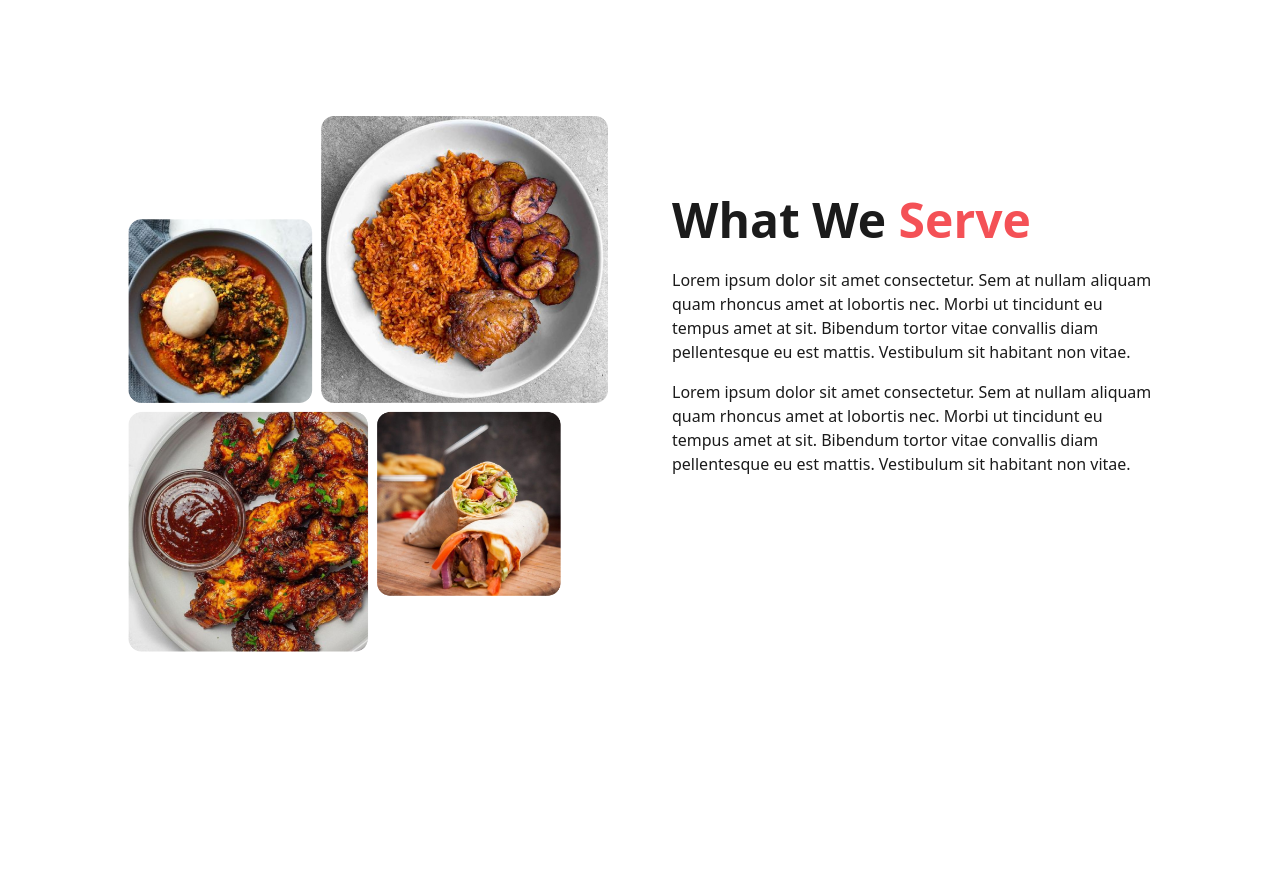
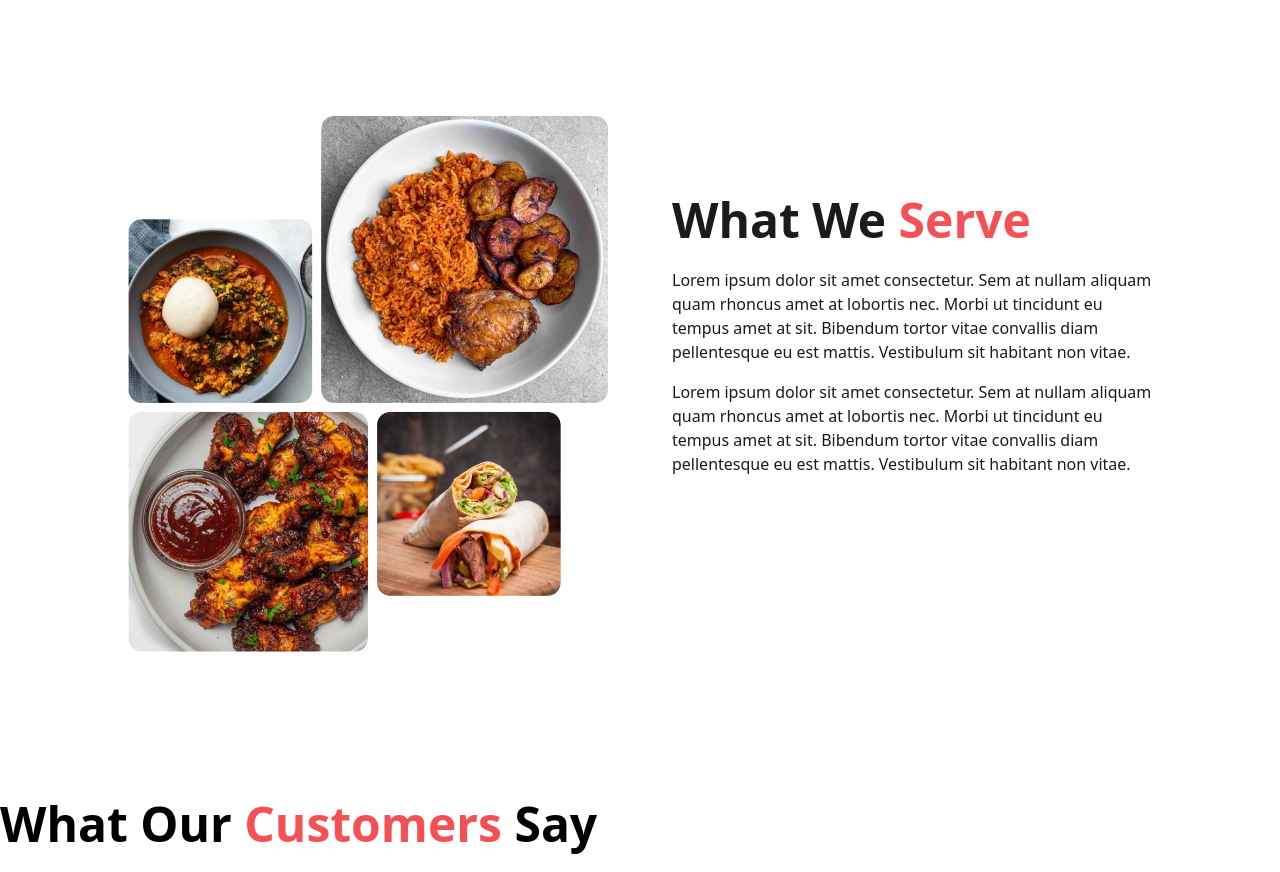
Before and after one commit to Ozyugoo/consuBite, a React (Vite) app: page / in a window 1280 px wide. Before the commit the page ends 800 px from the top, so only its background shows below. Built offline with nearby package versions, Linux system fonts and the light colour scheme.

Commit message:
chore: add custom background color

```diff
--- a/package.json
+++ b/package.json
@@ -11,7 +11,8 @@
   },
   "dependencies": {
     "react": "^18.3.1",
-    "react-dom": "^18.3.1"
+    "react-dom": "^18.3.1",
+    "react-icons": "^5.2.1"
   },
   "devDependencies": {
     "@types/react": "^18.3.3",
--- a/src/App.jsx
+++ b/src/App.jsx
@@ -1,4 +1,5 @@
 
+import WhatCustomersSay from "./components/whatcustomerSay";
 import WhatWeServe from "./whatServe/whatWeServe";
 
 
@@ -7,6 +8,7 @@ import WhatWeServe from "./whatServe/whatWeServe";
   return (
 		<div>
       <WhatWeServe/>
+      <WhatCustomersSay/>
 		</div>
   );
 }
--- /dev/null
+++ b/src/components/whatcustomerSay/index.jsx
@@ -0,0 +1,22 @@
+import { FaStar } from "react-icons/fa6";
+import { FaCircleArrowRight } from "react-icons/fa6";
+import { FaCircleArrowLeft } from "react-icons/fa6";
+
+function WhatCustomersSay({children: slides}) {
+    return(
+        <div>
+            <div>
+                <h1 className="text-4xl sm:text-5xl font-bold mb-6">What Our <span className='text-custom-red'>Customers</span> Say</h1>
+            </div>
+
+            <div className="overflow-hidden relative">
+                <div><img src="" alt="" /></div>
+
+
+            </div>
+        </div>
+    )
+}
+
+
+export default WhatCustomersSay
--- a/tailwind.config.js
+++ b/tailwind.config.js
@@ -5,6 +5,7 @@ export default {
     colors: {
       "custom-black": "#1B1B1B",
       "custom-red": "#F45156",
+      "custom-background-pink":"#FFEEEF",
 
     },
     extend: {},
```
Also changed, not shown: 1 other file (tests, documents, lock files or other folders).
